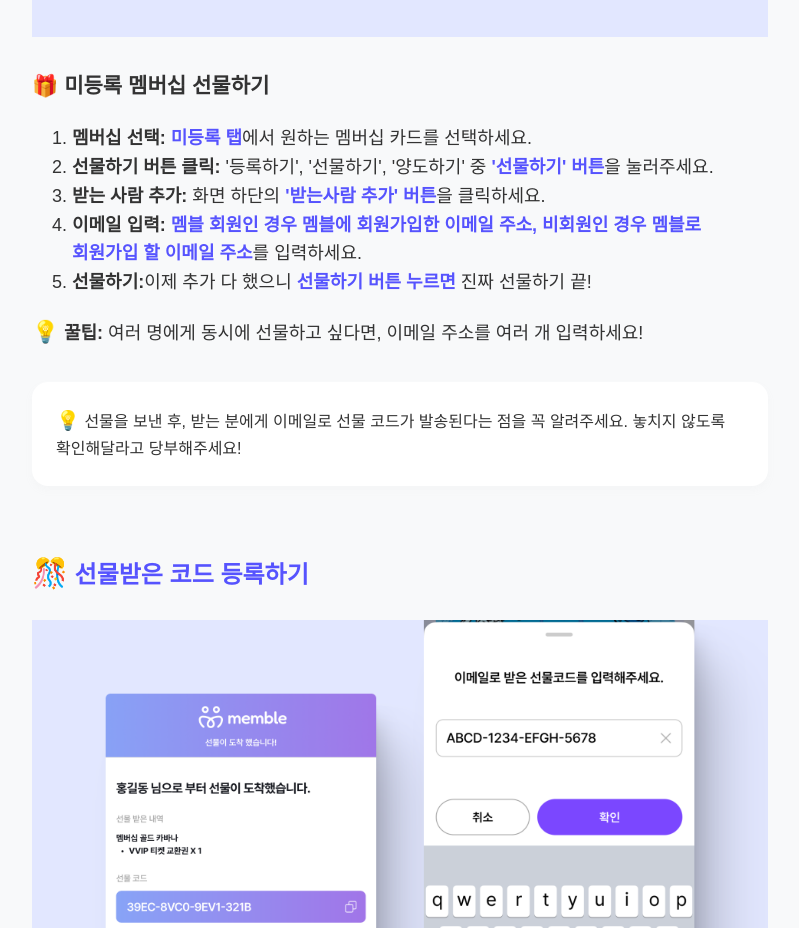
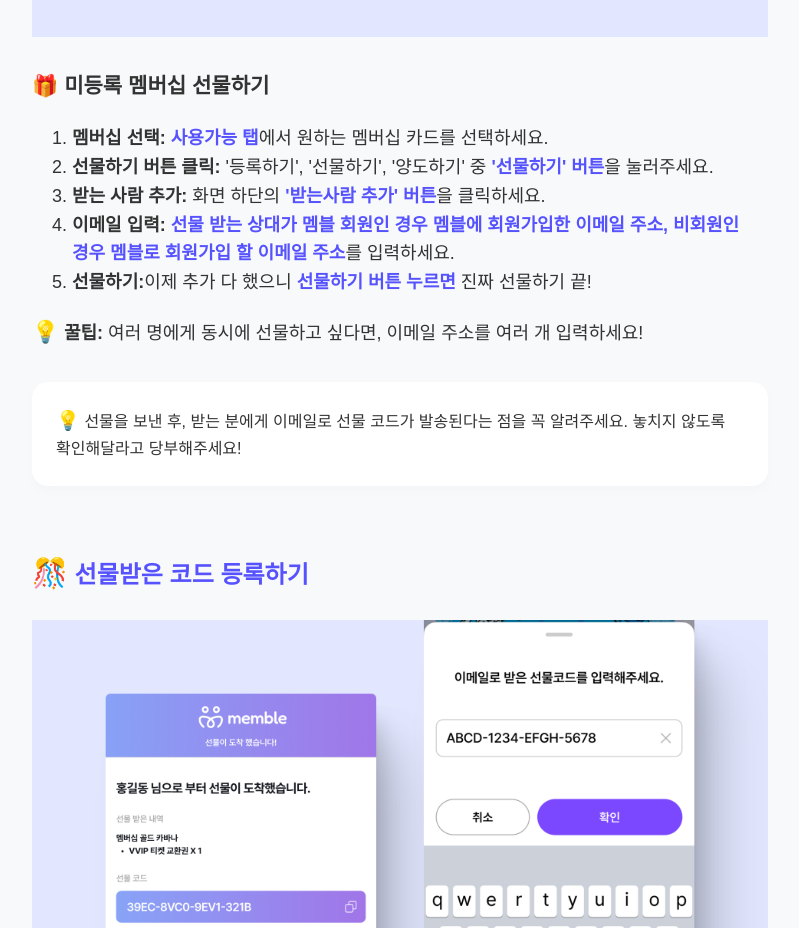
Before and after one commit to uxstorage/memble-content, a plain HTML site: page introduce-memble/05_present_membership.html in a window 1280 px wide. Shown: the part 1140-2068 px from the top of the page, without its empty margins (240-1039 px from the left). Drawn offline with Linux system fonts and the light colour scheme.

Commit message:
edit content 4,5

```diff
--- a/introduce-memble/05_present_membership.html
+++ b/introduce-memble/05_present_membership.html
@@ -249,7 +249,7 @@
                     <h3 class="step-title">🎁 미등록 멤버십 선물하기</h3>
                     <ol class="step-list">
                         <li>
-                            <strong>멤버십 선택:</strong> <span class="highlight">미등록 탭</span>에서 원하는 멤버십 카드를 선택하세요.
+                            <strong>멤버십 선택:</strong> <span class="highlight">사용가능 탭</span>에서 원하는 멤버십 카드를 선택하세요.
                         </li>
                         <li>
                             <strong>선물하기 버튼 클릭:</strong> '등록하기', '선물하기', '양도하기' 중 <span class="highlight">'선물하기' 버튼</span>을 눌러주세요.
@@ -258,7 +258,7 @@
                             <strong>받는 사람 추가:</strong> 화면 하단의 <span class="highlight">'받는사람 추가' 버튼</span>을 클릭하세요.
                         </li>
                         <li>
-                            <strong>이메일 입력:</strong> <span class="highlight">멤블 회원인 경우 멤블에 회원가입한 이메일 주소, 비회원인 경우 멤블로 회원가입 할 이메일 주소</span>를 입력하세요.
+                            <strong>이메일 입력:</strong> <span class="highlight">선물 받는 상대가 멤블 회원인 경우 멤블에 회원가입한 이메일 주소, 비회원인 경우 멤블로 회원가입 할 이메일 주소</span>를 입력하세요.
                         </li>
                         <li>
                             <strong>선물하기:</strong>이제 추가 다 했으니 <span class="highlight">선물하기 버튼 누르면</span> 진짜 선물하기 끝!
```
Also changed, not shown: introduce-memble/04_register_membership.html (+1 -1 lines).
